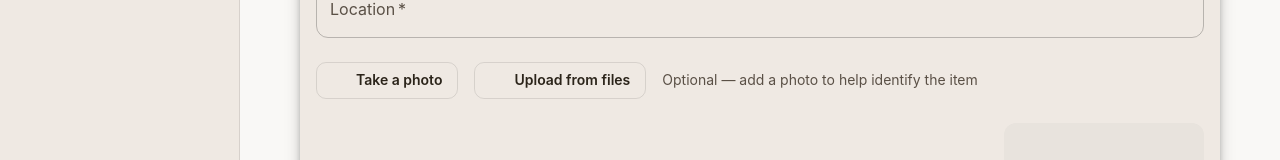
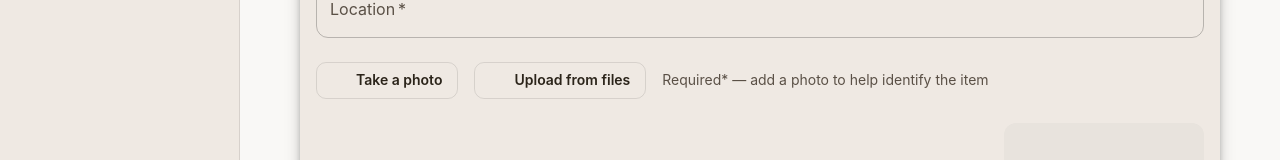
Before and after one commit to A-ni-ke-t/FindItHub, a React (Create React App) app: page /additem in a window 1280 px wide. Shown: the part 464-624 px from the top of the page. Built offline with nearby package versions, Linux system fonts and the light colour scheme; sample sign-in values are in the browser's storage; some icons are missing.

Commit message:
Image fix

```diff
--- a/src/components/AddItem/AddItem.js
+++ b/src/components/AddItem/AddItem.js
@@ -154,7 +154,7 @@ const AddItem = () => {
               </label>
 
               <Typography variant="body2" color="text.secondary" sx={{ flex: 1 }}>
-                Optional — add a photo to help identify the item
+                Required* — add a photo to help identify the item
               </Typography>
             </Box>
 
--- a/src/components/AddItem/provider.js
+++ b/src/components/AddItem/provider.js
@@ -77,6 +77,11 @@ const useAddItemProvider = () => {
     fd.append("file", file);
     try {
       const res = await apiUploadFile(fd);
+
+      if(res.error.code == 413){
+        showSnackbar("Image is too big.", "error");
+        return;
+      }
       // adapt to common shapes returned by backend
       const possible = res?.data?.[0] || res?.data?.url || res?.data || "";
       return typeof possible === "string" ? possible : "";
@@ -107,11 +112,21 @@ const useAddItemProvider = () => {
       return;
     }
 
+
     setLoading(true);
     try {
       let imagePath = formData.image || "";
       if (file) {
         imagePath = await uploadImageIfAny();
+
+        if(!imagePath){
+          showSnackbar("Image too large. Please select a smaller image", "error");
+          return;
+        }      }
+
+      if(!formData.image.trim()){
+        showSnackbar("Please upload image. Image is required.", "warning");
+        return;
       }
 
       const payload = { ...formData, image: imagePath };
```
